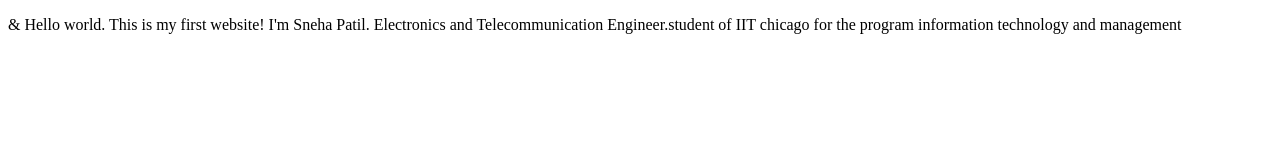
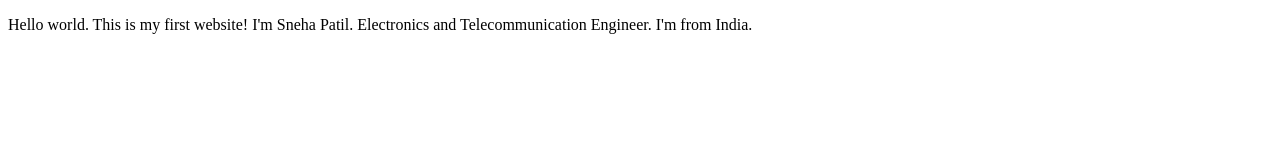
Before and after one commit to spatil62/testrepo, a plain HTML site: page index.html in a window 1280 px wide. Drawn offline with Linux system fonts and the light colour scheme.

Commit message:
changes 3

```diff
--- a/index.html
+++ b/index.html
@@ -6,8 +6,7 @@
 </head>
 <body>
 
-<p>&amp; Hello world. This is my first website! I'm Sneha Patil. Electronics and Telecommunication Engineer.student of IIT chicago for the program information technology and management</p>
-
+<p>Hello world. This is my first website! I'm Sneha Patil. Electronics and Telecommunication Engineer. I'm from India.</p>
 
 </body>
 </html>
```
